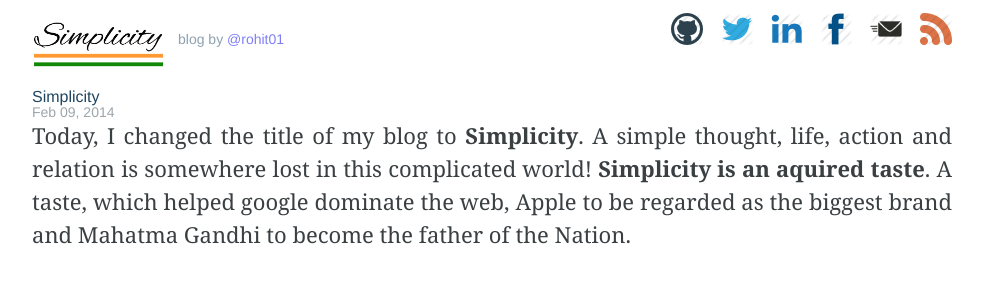
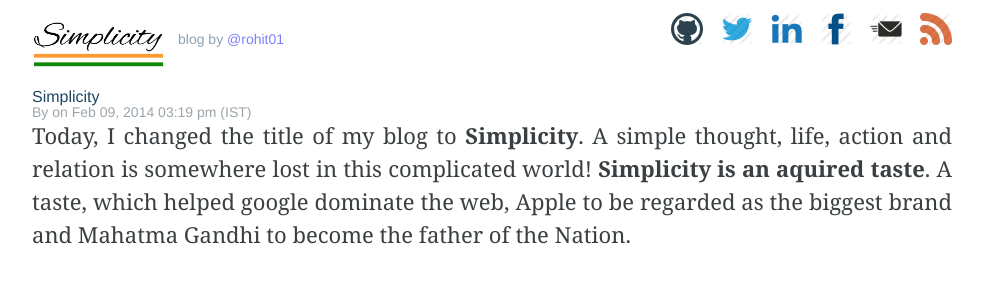
Before and after one commit to rohit01/blog_backup, a Jekyll site: the page built from _posts/2014-02-09-simplicity.md, in a window 1280 px wide. Shown: the top 290 px of the page, without its empty margins (148-1131 px from the left). Built offline with Jekyll 4.4.1, drawn with Linux system fonts in a browser that asks for light colours; Markdown is read by kramdown in place of the engine named in the settings; comment, search, counter and statistics services are not loaded.

Commit message:
Update author info on posts page

```diff
--- a/_layouts/post.html
+++ b/_layouts/post.html
@@ -12,7 +12,7 @@
           <h2 class="the_subtitle"><a href="{{ page.url }}">{{ page.subtitle }}</a></h2>
         {% endif %}
         <section class="entry-meta">
-          <span class="entry-date">{{ page.date | date: "%b %d, %Y" }}</span>
+          By <span class="author vcard"><a href="/about/" title="About {{ site.author_name }}" rel="author">{{ site.author_name }}</a></span> on <span class="entry-date">{{ page.date | date: "%b %d, %Y %I:%M %P (IST)" }}</span>
         </section>
       </header>
       <!-- Content -->
```
